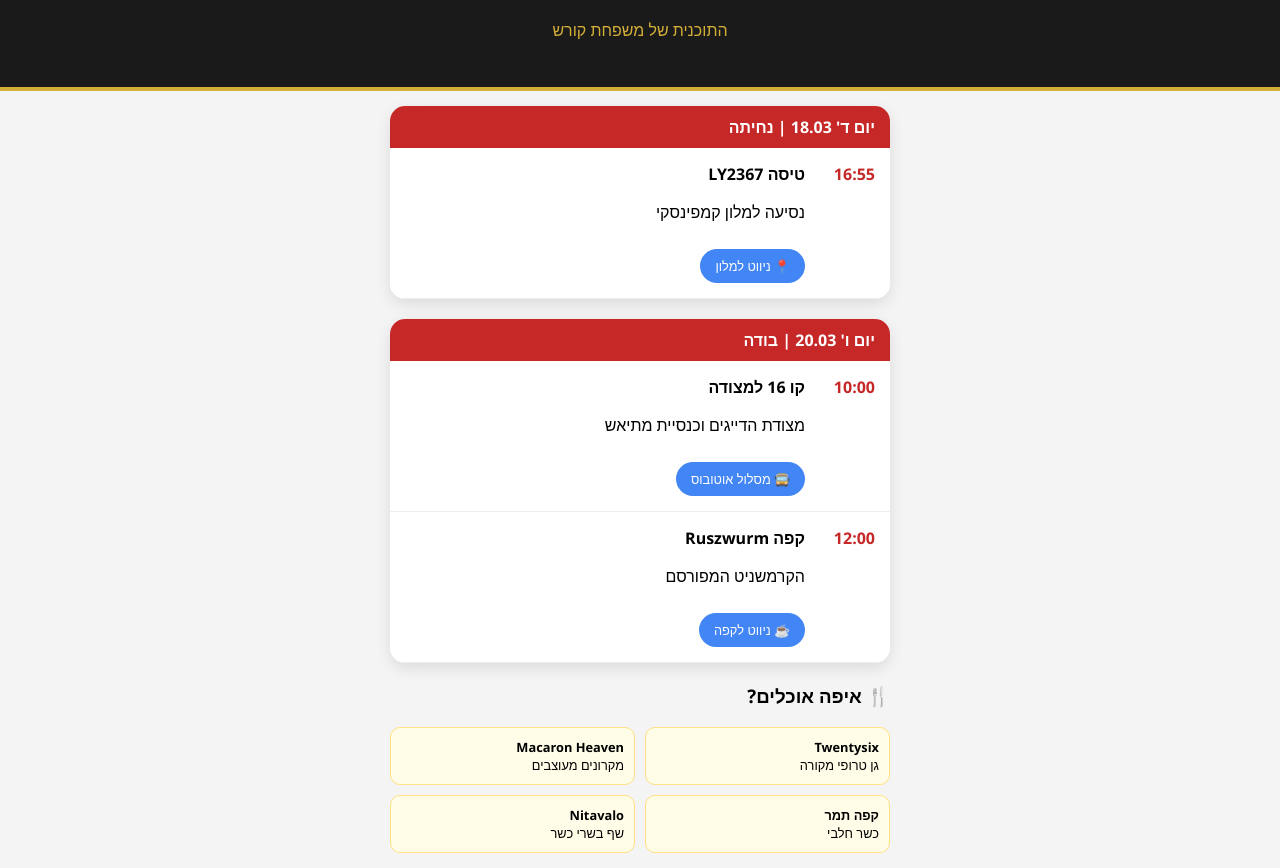
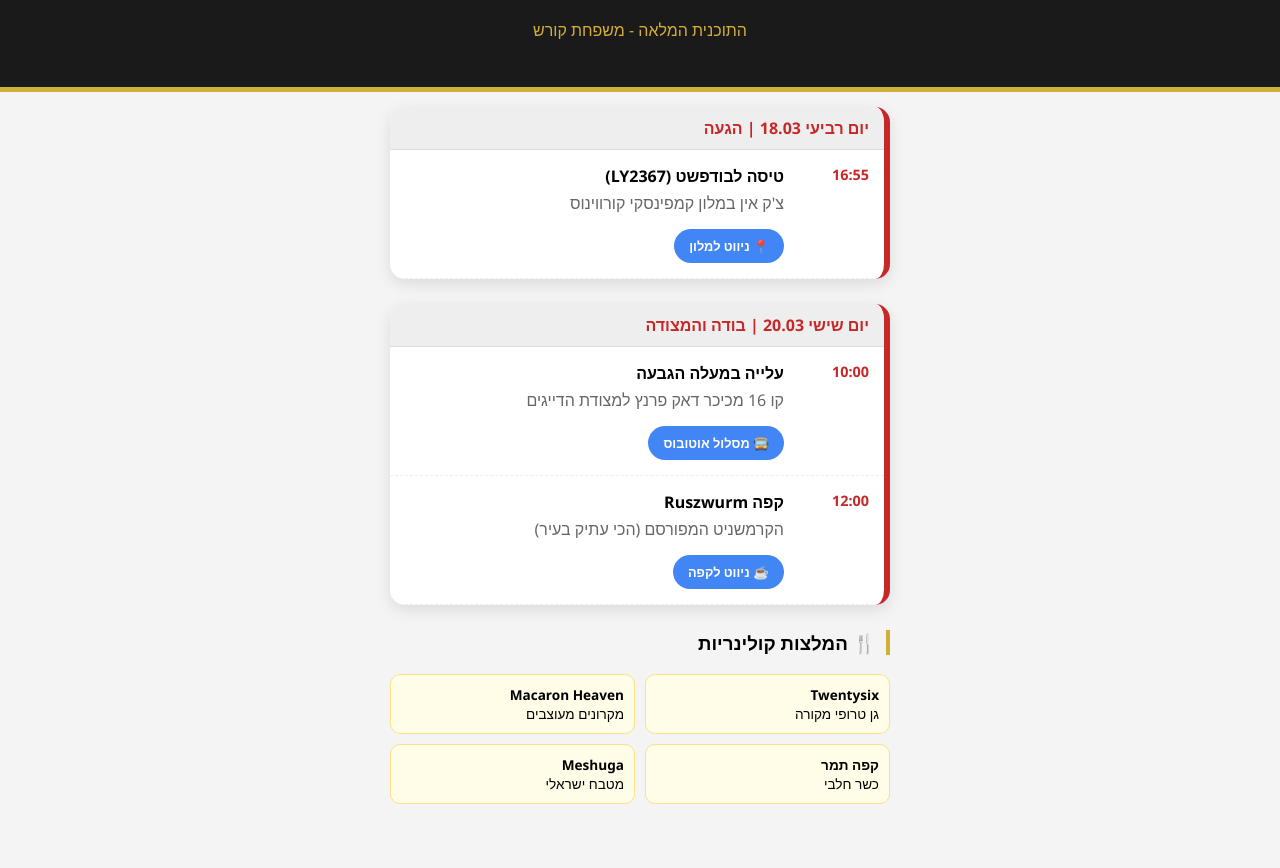
Before and after one commit to ItayKoresh/-, a plain HTML site: page index.html in a window 1280 px wide. Shown: the part 97-965 px from the top of the page. After the commit the page ends 916 px from the top, so only its background shows below. Drawn offline with Linux system fonts and the light colour scheme.

Commit message:
Update index.html

```diff
--- a/index.html
+++ b/index.html
@@ -5,54 +5,54 @@
     <meta name="viewport" content="width=device-width, initial-scale=1.0">
     <title>בודפשט 2025 - משפחת קורש</title>
     <style>
-        :root { --gold: #d4af37; --dark: #1a1a1a; --red: #c62828; }
+        :root { --red: #c62828; --gold: #d4af37; --dark: #1a1a1a; }
         body { font-family: 'Segoe UI', sans-serif; background: #f4f4f4; margin: 0; padding: 0; }
-        header { background: var(--dark); color: var(--gold); text-align: center; padding: 30px; border-bottom: 4px solid var(--gold); }
+        header { background: var(--dark); color: var(--gold); text-align: center; padding: 30px; border-bottom: 5px solid var(--gold); }
         .container { max-width: 500px; margin: auto; padding: 15px; }
-        .day-box { background: white; border-radius: 15px; margin-bottom: 20px; box-shadow: 0 5px 15px rgba(0,0,0,0.1); overflow: hidden; }
-        .day-title { background: var(--red); color: white; padding: 10px 15px; font-weight: bold; }
-        .activity { padding: 15px; border-bottom: 1px solid #eee; display: flex; gap: 10px; }
-        .time { color: var(--red); font-weight: bold; min-width: 60px; }
-        .btn { display: inline-block; background: #4285F4; color: white; padding: 8px 15px; border-radius: 20px; text-decoration: none; margin-top: 10px; font-size: 0.8em; }
-        .food-list { display: grid; grid-template-columns: 1fr 1fr; gap: 10px; }
-        .food-card { background: #fffde7; padding: 10px; border-radius: 10px; border: 1px solid #ffe082; font-size: 0.8em; }
+        .day-box { background: white; border-radius: 15px; margin-bottom: 25px; box-shadow: 0 5px 15px rgba(0,0,0,0.1); overflow: hidden; border-right: 6px solid var(--red); }
+        .day-title { background: #eee; color: var(--red); padding: 10px 15px; font-weight: bold; border-bottom: 1px solid #ddd; }
+        .activity { padding: 15px; border-bottom: 1px dashed #eee; display: flex; gap: 10px; }
+        .time { color: var(--red); font-weight: bold; min-width: 75px; font-size: 0.9em; }
+        .btn { display: inline-block; background: #4285F4; color: white; padding: 8px 15px; border-radius: 20px; text-decoration: none; margin-top: 10px; font-size: 0.8em; font-weight: bold; }
+        .food-grid { display: grid; grid-template-columns: 1fr 1fr; gap: 10px; }
+        .food-card { background: #fffde7; padding: 10px; border-radius: 10px; border: 1px solid #ffe082; font-size: 0.85em; }
     </style>
 </head>
 <body>
     <header>
         <h1>🇭🇺 בודפשט 2025</h1>
-        <p>התוכנית של משפחת קורש</p>
+        <p>התוכנית המלאה - משפחת קורש</p>
     </header>
     <div class="container">
         <div class="day-box">
-            <div class="day-title">יום ד' 18.03 | נחיתה</div>
+            <div class="day-title">יום רביעי 18.03 | הגעה</div>
             <div class="activity">
                 <div class="time">16:55</div>
-                <div><b>טיסה LY2367</b><p>נסיעה למלון קמפינסקי</p>
+                <div><b>טיסה לבודפשט (LY2367)</b><p style="margin:5px 0; color:#666;">צ'ק אין במלון קמפינסקי קורווינוס</p>
                 <a href="https://www.kempinski.com/en/hotel-corvinus-budapest?utm_medium=organic&utm_source=google&utm_campaign=KIBUD&utm_content=gmb&source=S308962248,https://maps.app.goo.gl/VuuXcC4L7ubk3T339" class="btn">📍 ניווט למלון</a></div>
             </div>
         </div>
 
         <div class="day-box">
-            <div class="day-title">יום ו' 20.03 | בודה</div>
+            <div class="day-title">יום שישי 20.03 | בודה והמצודה</div>
             <div class="activity">
                 <div class="time">10:00</div>
-                <div><b>קו 16 למצודה</b><p>מצודת הדייגים וכנסיית מתיאש</p>
+                <div><b>עלייה במעלה הגבעה</b><p style="margin:5px 0; color:#666;">קו 16 מכיכר דאק פרנץ למצודת הדייגים</p>
                 <a href="https://maps.app.goo.gl/p1GoEk8wC88pYbVG9" class="btn">🚍 מסלול אוטובוס</a></div>
             </div>
             <div class="activity">
                 <div class="time">12:00</div>
-                <div><b>קפה Ruszwurm</b><p>הקרמשניט המפורסם</p>
+                <div><b>קפה Ruszwurm</b><p style="margin:5px 0; color:#666;">הקרמשניט המפורסם (הכי עתיק בעיר)</p>
                 <a href="https://maps.app.goo.gl/JS4Hys2X1cc7RNni9" class="btn">☕ ניווט לקפה</a></div>
             </div>
         </div>
 
-        <h3>🍴 איפה אוכלים?</h3>
-        <div class="food-list">
+        <h3 style="border-right: 4px solid var(--gold); padding-right:10px;">🍴 המלצות קולינריות</h3>
+        <div class="food-grid">
             <div class="food-card"><b>Twentysix</b><br>גן טרופי מקורה</div>
             <div class="food-card"><b>Macaron Heaven</b><br>מקרונים מעוצבים</div>
             <div class="food-card"><b>קפה תמר</b><br>כשר חלבי</div>
-            <div class="food-card"><b>Nitavalo</b><br>שף בשרי כשר</div>
+            <div class="food-card"><b>Meshuga</b><br>מטבח ישראלי</div>
         </div>
     </div>
 </body>
```
